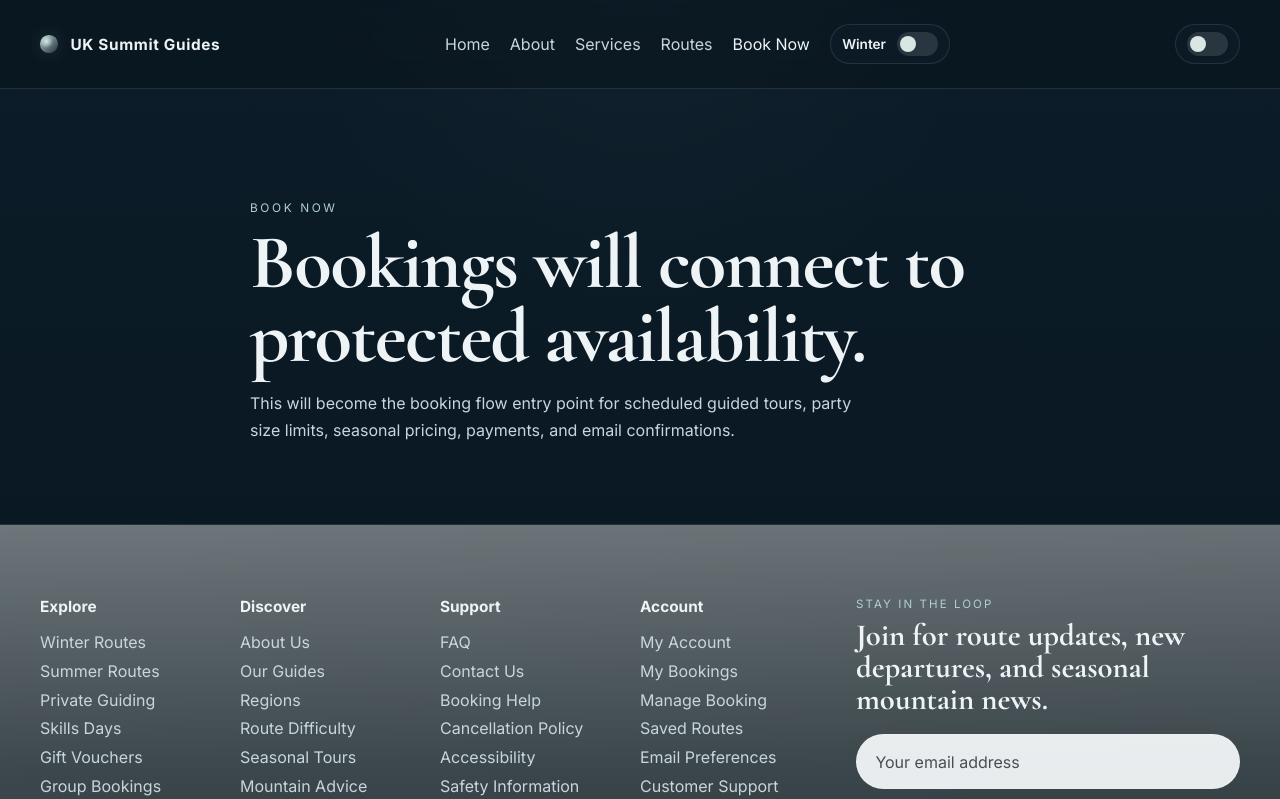
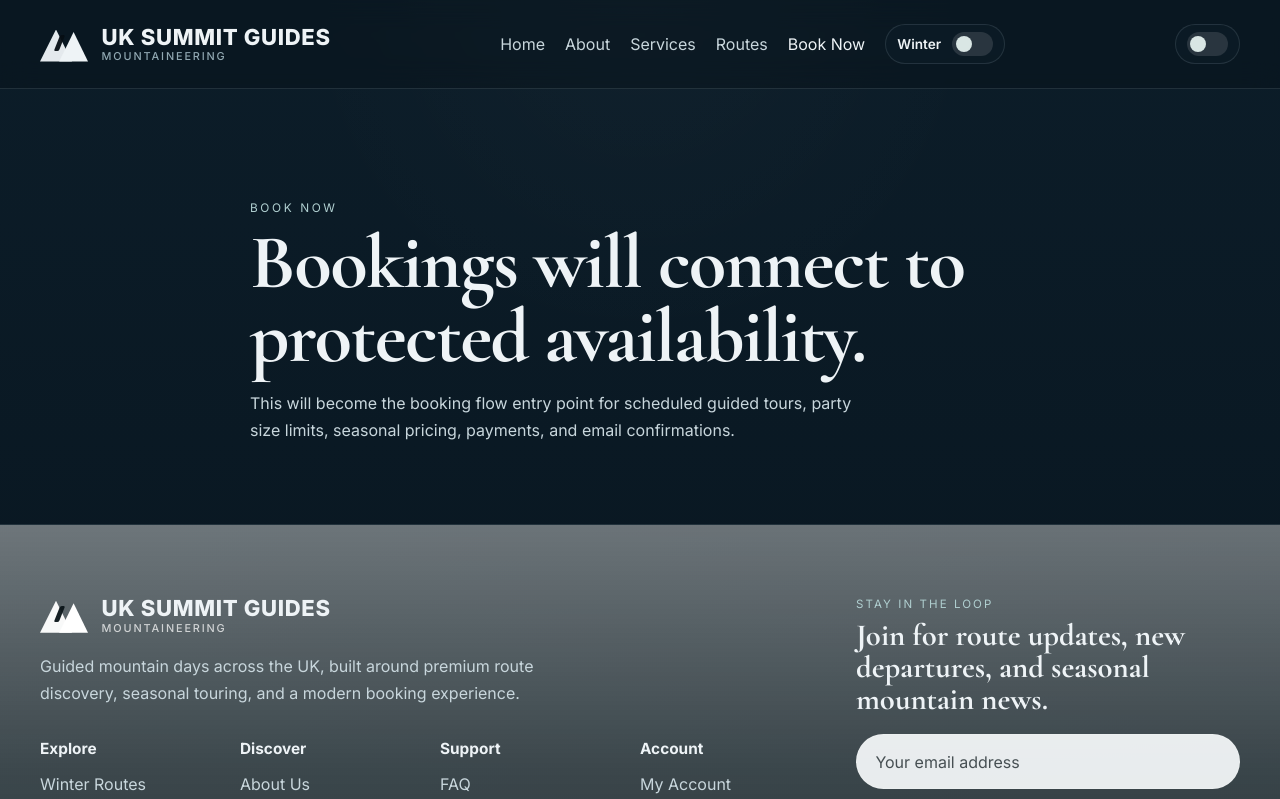
Before and after one commit to TGOSS1984/uk-summit-guides, a React app in the folder frontend/: page /book-now in a window 1280 px wide. Shown: the top 799 px of the page. Built offline with nearby package versions, Linux system fonts and the light colour scheme; the HTML template or start-up script is replaced by a standard one.

Commit message:
feat: add premium brand logo to navbar and footer

```diff
--- a/frontend/src/components/layout/Footer.jsx
+++ b/frontend/src/components/layout/Footer.jsx
@@ -4,6 +4,7 @@ import {
   FaLinkedinIn,
   FaPinterestP,
 } from "react-icons/fa";
+import BrandLogo from "../ui/BrandLogo";
 
 function Footer() {
   const footerGroups = [
@@ -73,6 +74,15 @@ function Footer() {
 
       <div className="container site-footer__content">
         <div className="site-footer__top">
+          <div className="site-footer__nav-grid-wrap">
+            <div className="site-footer__brand-block">
+              <BrandLogo className="site-footer__brand" to="/" />
+              <p className="site-footer__brand-copy">
+                Guided mountain days across the UK, built around premium route
+                discovery, seasonal touring, and a modern booking experience.
+              </p>
+            </div>
+
             <div className="site-footer__nav-grid">
               {footerGroups.map((group) => (
                 <div key={group.title} className="site-footer__group">
@@ -88,6 +98,7 @@ function Footer() {
                   </ul>
                 </div>
               ))}
+            </div>
           </div>
 
           <div className="site-footer__signup">
--- a/frontend/src/components/layout/Navbar.jsx
+++ b/frontend/src/components/layout/Navbar.jsx
@@ -2,6 +2,7 @@ import { useState } from "react";
 import { NavLink } from "react-router-dom";
 import siteNav from "../../data/siteNav";
 import ThemeToggle from "../ui/ThemeToggle";
+import BrandLogo from "../ui/BrandLogo";
 
 function Navbar({ theme, onToggleTheme }) {
   const [menuOpen, setMenuOpen] = useState(false);
@@ -13,10 +14,7 @@ function Navbar({ theme, onToggleTheme }) {
   return (
     <header className="site-header">
       <div className="container site-header__inner">
-        <NavLink to="/" className="site-logo" onClick={closeMenu}>
-          <span className="site-logo__mark" />
-          <span className="site-logo__text">UK Summit Guides</span>
-        </NavLink>
+        <BrandLogo className="site-brand" to="/" />
 
         <nav className="site-nav site-nav--desktop" aria-label="Primary">
           {siteNav.map((item) => (
--- /dev/null
+++ b/frontend/src/components/ui/BrandLogo.jsx
@@ -0,0 +1,20 @@
+import { Link } from "react-router-dom";
+
+function BrandLogo({ className = "", to = "/" }) {
+  return (
+    <Link to={to} className={`brand-logo ${className}`.trim()} aria-label="UK Summit Guides home">
+      <span className="brand-logo__mark" aria-hidden="true">
+        <span className="brand-logo__mountain brand-logo__mountain--back" />
+        <span className="brand-logo__mountain brand-logo__mountain--front" />
+        <span className="brand-logo__cut" />
+      </span>
+
+      <span className="brand-logo__text">
+        <span className="brand-logo__title">UK SUMMIT GUIDES</span>
+        <span className="brand-logo__subtitle">MOUNTAINEERING</span>
+      </span>
+    </Link>
+  );
+}
+
+export default BrandLogo;
--- a/frontend/src/styles/layout.css
+++ b/frontend/src/styles/layout.css
@@ -15,26 +15,80 @@
   gap: 1rem;
 }
 
-.site-logo {
+.brand-logo {
   display: inline-flex;
   align-items: center;
-  gap: 0.8rem;
-  font-weight: 700;
-  letter-spacing: 0.04em;
+  gap: 0.85rem;
+  color: var(--color-text);
+  text-decoration: none;
+  min-width: 0;
 }
 
-.site-logo__mark {
-  width: 1.1rem;
-  height: 1.1rem;
-  border-radius: 50%;
-  background:
-    radial-gradient(circle at 35% 35%, var(--color-accent-strong), transparent 42%),
-    linear-gradient(135deg, var(--color-accent), rgba(255, 255, 255, 0.1));
-  box-shadow: 0 0 18px rgba(255, 255, 255, 0.12);
+.brand-logo__mark {
+  position: relative;
+  width: 3rem;
+  height: 2.2rem;
+  flex-shrink: 0;
 }
 
-.site-logo__text {
-  font-size: 0.96rem;
+.brand-logo__mountain {
+  position: absolute;
+  bottom: 0;
+  background: var(--brand-logo-color, var(--color-text));
+  clip-path: polygon(50% 0%, 100% 100%, 0% 100%);
+}
+
+.brand-logo__mountain--back {
+  left: 0;
+  width: 2rem;
+  height: 2rem;
+  opacity: 0.96;
+}
+
+.brand-logo__mountain--front {
+  right: 0;
+  width: 1.8rem;
+  height: 1.85rem;
+}
+
+.brand-logo__cut {
+  position: absolute;
+  left: 1.08rem;
+  bottom: 0.65rem;
+  width: 0.34rem;
+  height: 1rem;
+  background: var(--brand-logo-cut, rgba(8, 16, 22, 0.95));
+  transform: skew(-22deg);
+  border-radius: 0.1rem;
+}
+
+.brand-logo__text {
+  display: flex;
+  flex-direction: column;
+  min-width: 0;
+  line-height: 1;
+}
+
+.brand-logo__title {
+  font-size: 1.38rem;
+  font-weight: 800;
+  letter-spacing: 0.03em;
+  white-space: nowrap;
+}
+
+.brand-logo__subtitle {
+  margin-top: 0.22rem;
+  font-size: 0.68rem;
+  font-weight: 500;
+  letter-spacing: 0.17em;
+  color: var(--brand-logo-subtitle, var(--color-text-muted));
+  white-space: nowrap;
+}
+
+.site-brand {
+  --brand-logo-color: var(--color-text);
+  --brand-logo-cut: rgba(6, 14, 20, 0.95);
+  --brand-logo-subtitle: var(--color-text-muted);
 }
 
 .site-nav {
@@ -141,6 +195,28 @@
   grid-template-columns: minmax(0, 2fr) minmax(320px, 1fr);
   gap: 3rem;
   align-items: start;
+}
+
+.site-footer__nav-grid-wrap {
+  display: grid;
+  gap: 2rem;
+}
+
+.site-footer__brand-block {
+  max-width: 32rem;
+}
+
+.site-footer__brand {
+  --brand-logo-color: #ffffff;
+  --brand-logo-cut: rgba(10, 20, 24, 0.95);
+  --brand-logo-subtitle: rgba(255, 255, 255, 0.72);
+}
+
+.site-footer__brand-copy {
+  margin: 1rem 0 0;
+  color: var(--color-text-soft);
+  line-height: 1.7;
+  max-width: 52ch;
 }
 
 .site-footer__nav-grid {
@@ -361,6 +437,14 @@
   .menu-toggle {
     display: inline-flex;
   }
+
+  .brand-logo__title {
+    font-size: 1.15rem;
+  }
+
+  .brand-logo__subtitle {
+    font-size: 0.62rem;
+  }
 }
 
 @media (max-width: 700px) {
@@ -386,6 +470,20 @@
     align-items: flex-start;
     flex-direction: column;
   }
+
+  .brand-logo__mark {
+    width: 2.5rem;
+    height: 1.9rem;
+  }
+
+  .brand-logo__title {
+    font-size: 0.98rem;
+  }
+
+  .brand-logo__subtitle {
+    font-size: 0.56rem;
+    letter-spacing: 0.14em;
+  }
 }
 
 @media (min-width: 901px) {
```
Lines whose indentation alone changed are shown as unchanged.
